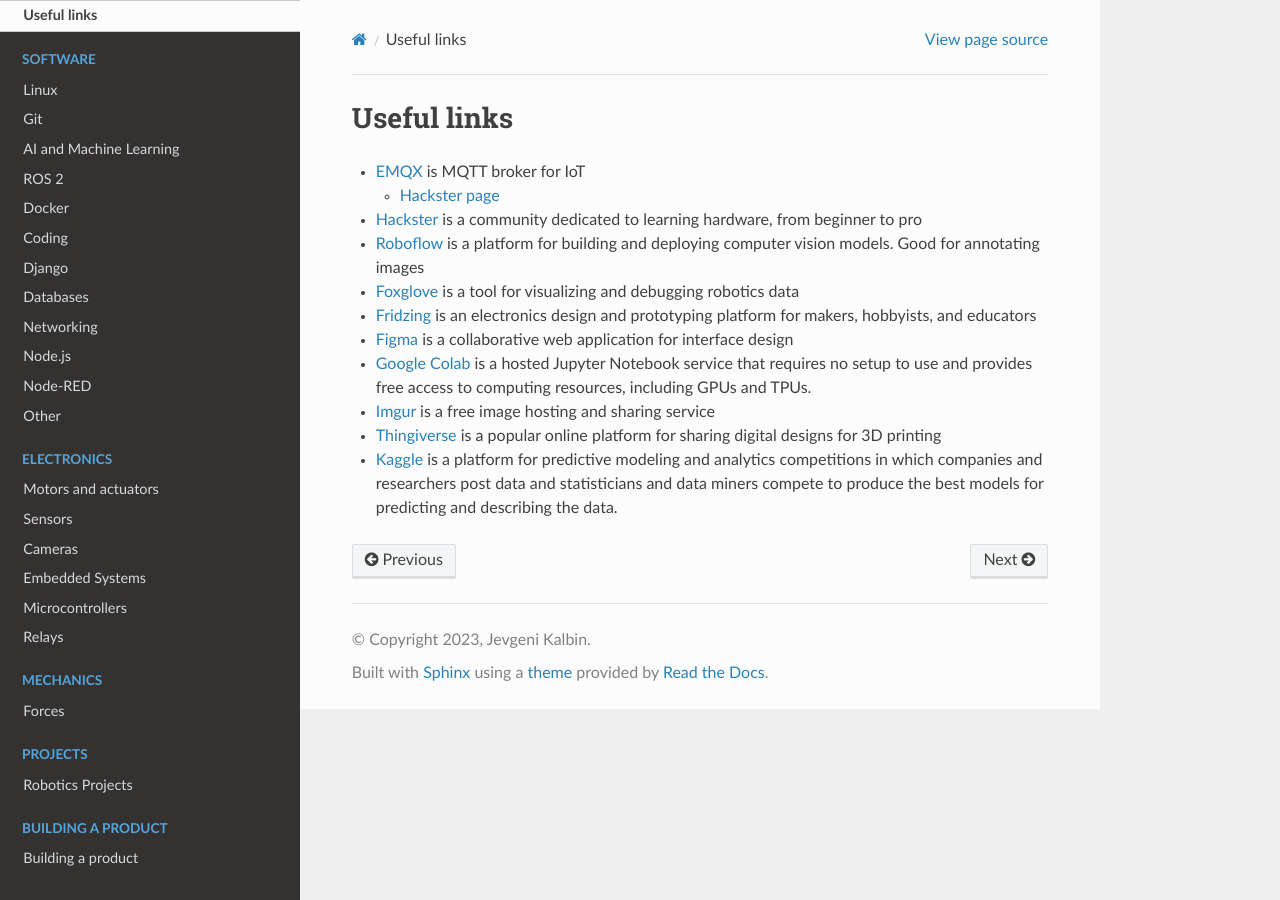
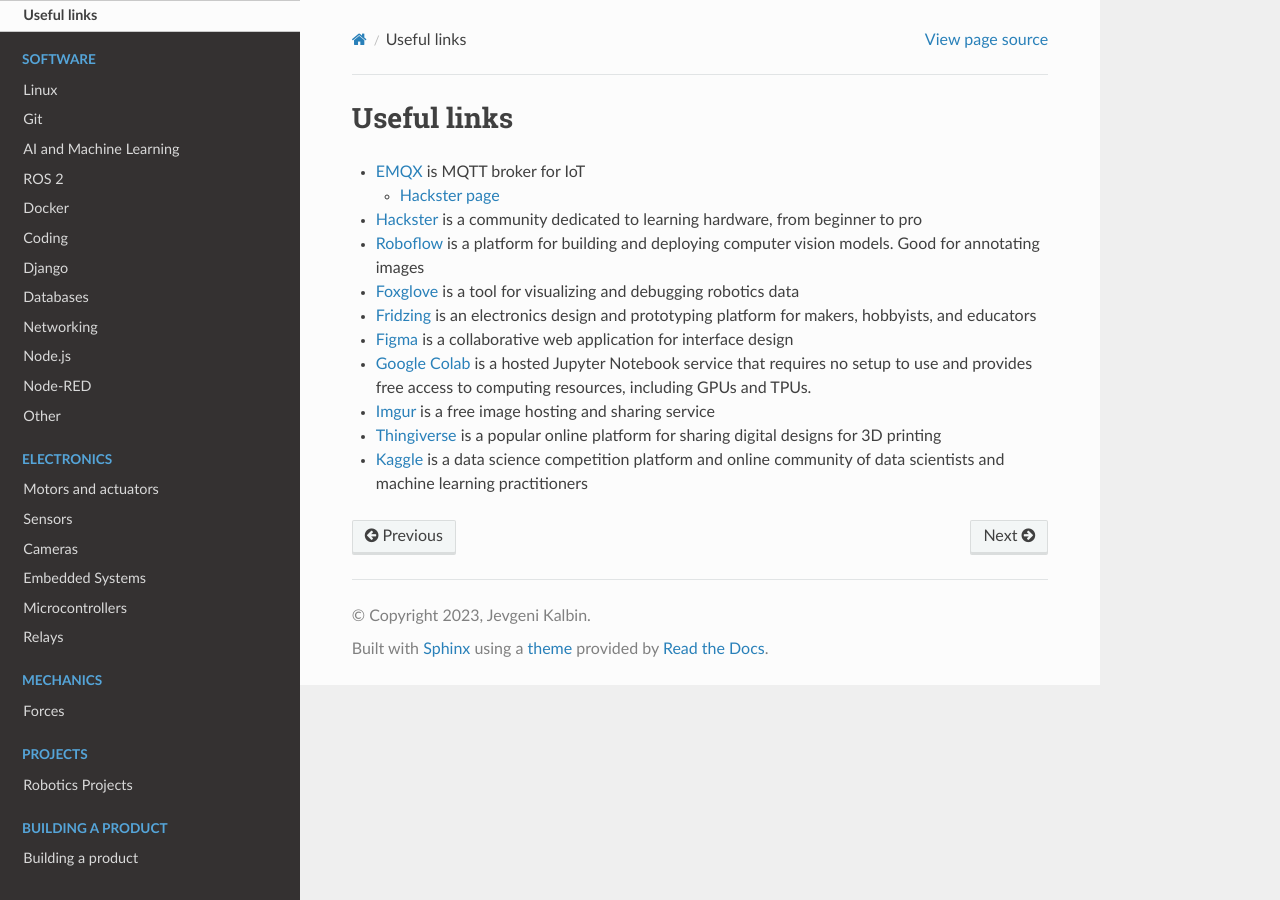
Before and after one commit to jevgenik/manuals, a Sphinx documentation site: the page built from source/files/useful.rst, in a window 1280 px wide. Built offline with Sphinx 7.4.7 and the Read the Docs theme 2.0.0, drawn with Linux system fonts in a browser that asks for light colours.

Commit message:
useful links

```diff
--- a/source/files/software/ai/data_science_and_data.rst
+++ b/source/files/software/ai/data_science_and_data.rst
@@ -30,3 +30,5 @@ Useful resources:
 
 * `PandasAI <https://pandas-ai.com/>`_ - PandasAI is a Python library that makes it easy to ask questions to your data in natural language.
   PandasAI uses a generative AI model to understand and interpret natural language queries and translate them into python code and SQL queries.
+
+* `Kaggle <https://www.kaggle.com/>`_ - is the world's largest data science community. Here you can find datasets, notebooks, and competitions.
--- a/source/files/useful.rst
+++ b/source/files/useful.rst
@@ -22,5 +22,4 @@ Useful links
 
 * `Thingiverse <https://www.thingiverse.com/>`_ is a popular online platform for sharing digital designs for 3D printing
 
-* `Kaggle <https://www.kaggle.com/>`_ is a platform for predictive modeling and analytics competitions in which companies and researchers post data and statisticians
-  and data miners compete to produce the best models for predicting and describing the data.
+* `Kaggle <https://www.kaggle.com/>`_ is a data science competition platform and online community of data scientists and machine learning practitioners
```
